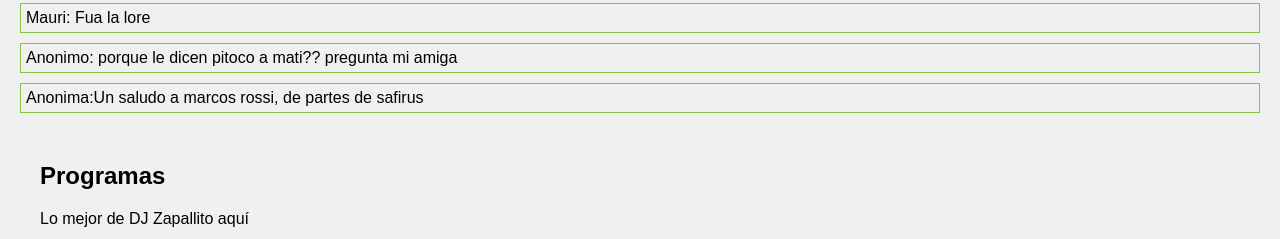
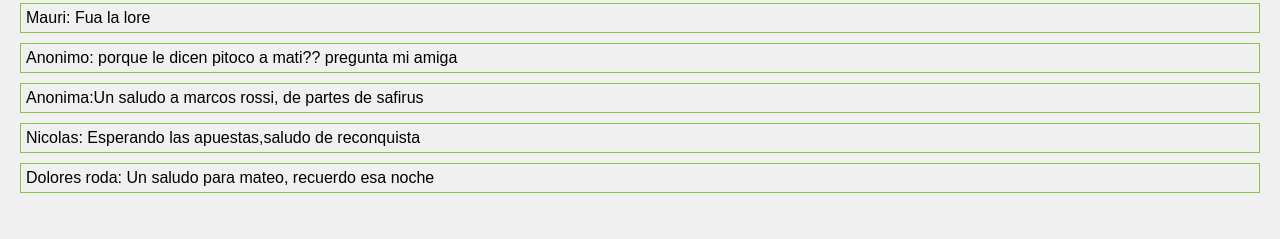
Before and after one commit to Eliiassss/Radio-la-chicharra-, a plain HTML site: page index.html in a window 1280 px wide. Shown: the part 1059-1298 px from the top of the page. Drawn offline with Linux system fonts and the light colour scheme.

Commit message:
Update index.html

```diff
--- a/index.html
+++ b/index.html
@@ -33,7 +33,10 @@
   <div class="mensaje">Mauri: Fua la lore</div>
   <div class="mensaje">Anonimo: porque le dicen pitoco a mati?? pregunta mi amiga</div>
   <div class="mensaje">Anonima:Un saludo a marcos rossi, de partes de safirus</div>
+ <div class="mensaje">Nicolas: Esperando las apuestas,saludo de reconquista</div>
+  <div class="mensaje">Dolores roda: Un saludo para mateo, recuerdo esa noche</div
 </div>
+
 
 <section id="programas">
 <h2>Programas</h2>
```
